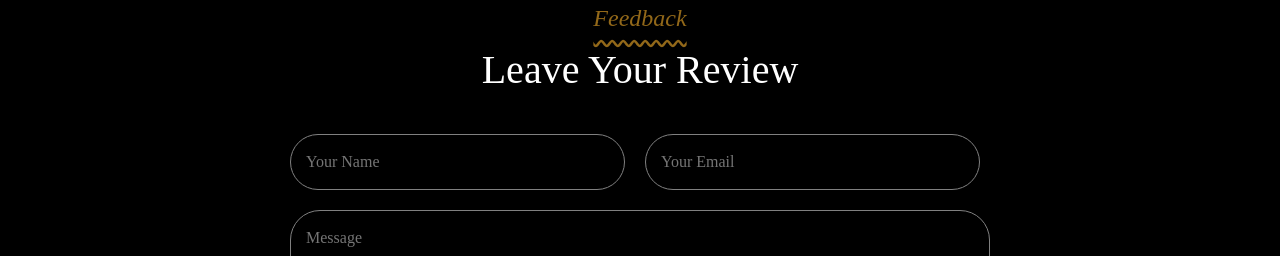
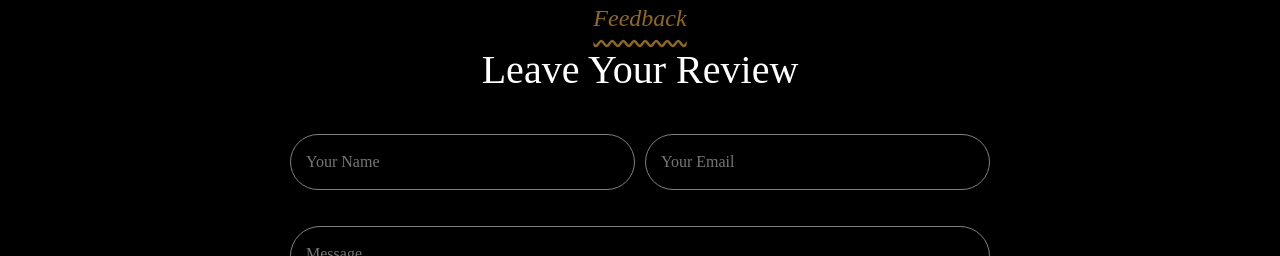
Before and after one commit to priyalingam/chocolate_website, a React (Vite) app in the folder frontend/: page /contact in a window 1280 px wide. Shown: the part 1480-1736 px from the top of the page. Built offline with nearby package versions, Linux system fonts and the light colour scheme.

Commit message:
last-commit

```diff
--- a/frontend/src/Components/Pages/Contact/Contact.css
+++ b/frontend/src/Components/Pages/Contact/Contact.css
@@ -80,6 +80,7 @@
 .contact-form-detail {
   display: flex;
   justify-content: center;
+
 }
 
 .form-style {
@@ -94,6 +95,10 @@
   display: flex;
   gap: 10px;
   flex-direction: row;
+  justify-content: space-between;
+}
+.contact-name-email-style{
+  width:50%;
 }
 
 .contatct-name-email input {
@@ -103,7 +108,10 @@
   border: 1px solid gray;
   background-color: black;
   color: gray;
+  width: 100%;
 }
+
+
 
 .form-style textarea {
   padding: 15px;
--- a/frontend/src/Components/Pages/Contact/Contact.jsx
+++ b/frontend/src/Components/Pages/Contact/Contact.jsx
@@ -50,7 +50,7 @@ function Contact() {
       let regex = /^[a-zA-Z0-9._%+-]+@[a-zA-Z0-9.-]+\.[a-zA-Z]{2,}$/;
       let mail = fieldValue;
       if (!regex.test(mail)) {
-        message = "email is Invaild";
+        message = "Email is Invaild";
       } else {
         message = "";
       }
@@ -118,7 +118,7 @@ function Contact() {
           ...pre,
           name: "Name is required",
           email: "Email is required",
-            message: "message is required",
+            message: "Message is required",
         };
       });
 
@@ -148,7 +148,7 @@ function Contact() {
       setError((pre) => {
         return {
           ...pre,
-          message: "message is required",
+          message: "Message is required",
         };
       });
        return
@@ -157,7 +157,7 @@ function Contact() {
       setError((pre) => {
         return {
           ...pre,
-          email: "Fill the email field",
+          email: "Fill the Email field",
         };
       });
        return
@@ -167,7 +167,7 @@ function Contact() {
       setError((pre) => {
         return {
           ...pre,
-          name: "Fill the name feild",
+          name: "Fill the Name feild",
         };
       });
        return
@@ -177,7 +177,7 @@ function Contact() {
       setError((pre) => {
         return {
           ...pre,
-          message: "Fill the message field",
+          message: "Fill the Message field",
         };
       });
        return
@@ -260,10 +260,12 @@ setError({ name: "", email: "", message: "" });
         <div className="contact-form-detail">
           <form action="" className="form-style">
             <div className="contatct-name-email">
-              <input
+            <div className="contact-name-email-style">
+               <input
                 type="text"
                 name="name"
                 placeholder="Your Name"
+                value={contactdetails.name}
                 onChange={handleChange}
                 onBlur={handleBlur}
                 onKeyDown={(e) => {
@@ -277,9 +279,13 @@ setError({ name: "", email: "", message: "" });
               />
 
               <p className="input-error">{error.name}</p>
-              <input
+
+            </div>
+            <div className="contact-name-email-style">
+               <input
                 type="text"
                 name="email"
+                value={contactdetails.email}
                 placeholder="Your Email"
                 onChange={handleChange}
                 onBlur={handleBlur}
@@ -289,12 +295,17 @@ setError({ name: "", email: "", message: "" });
               />
 
                <p className="input-error">{error.email}</p>
+
+            </div>
+
+
             </div>
 
 
             <textarea
               name="message"
               placeholder="Message"
+              value={contactdetails.message}
               onChange={handleChange}
               onBlur={handleBlur}
               onKeyDown={(e) => {
```
